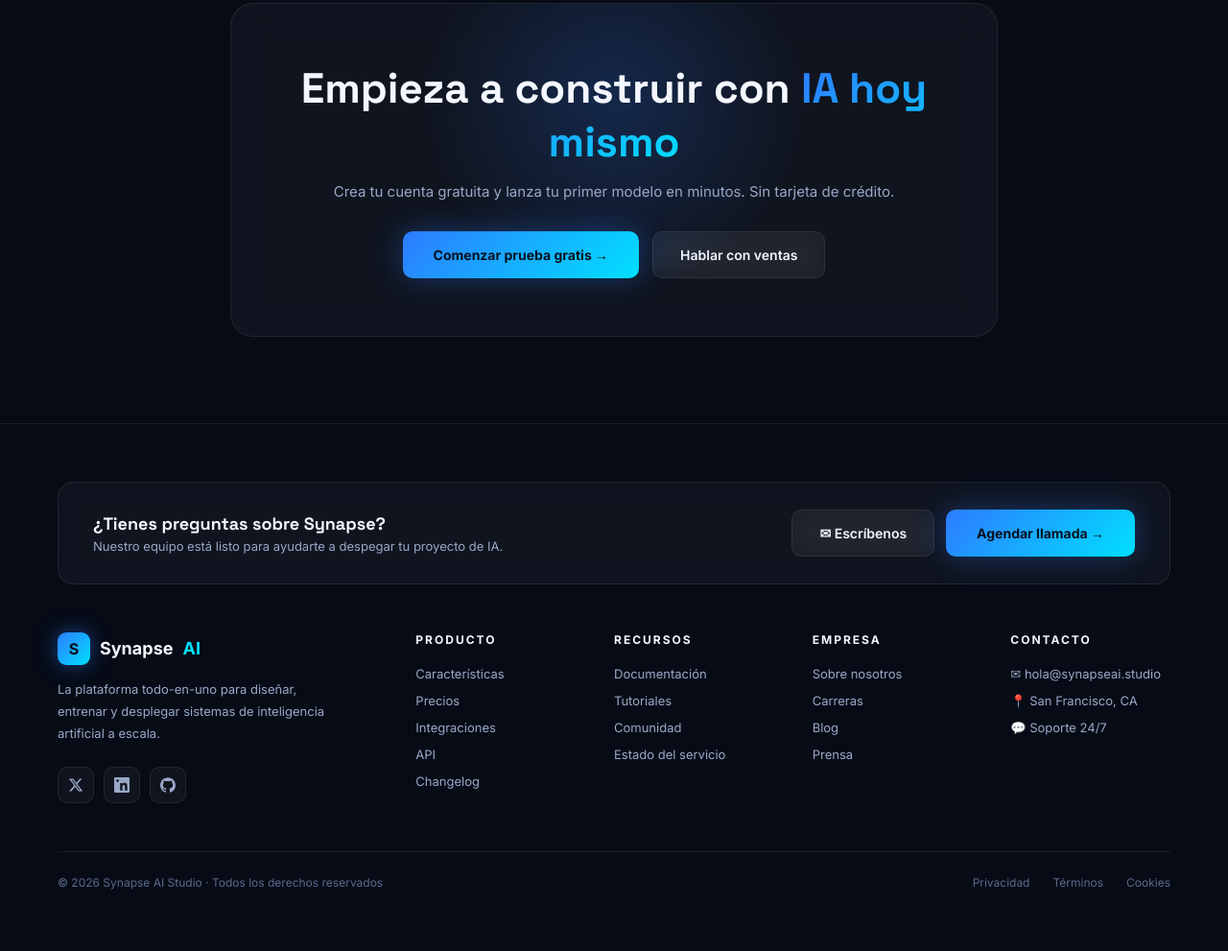
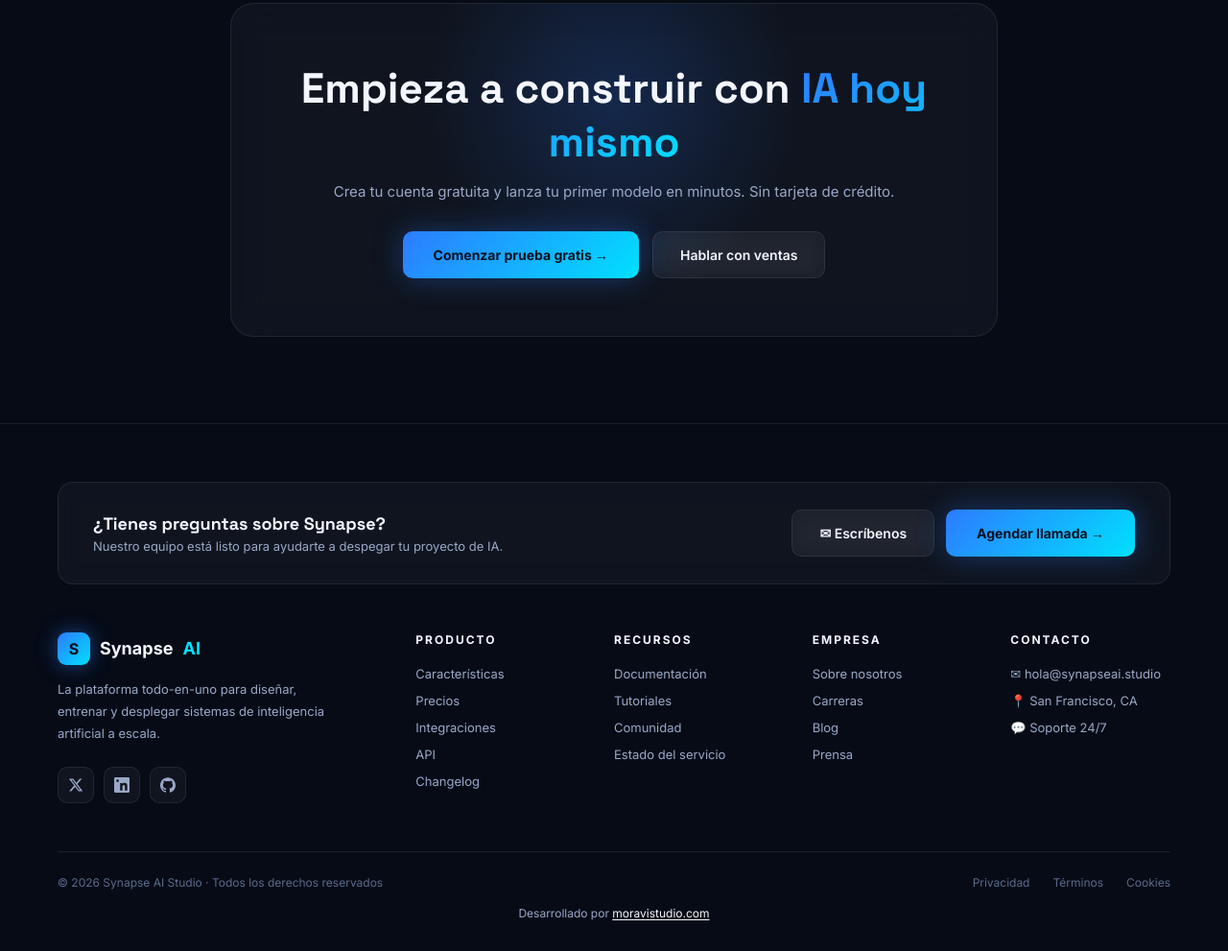
Before and after one commit to moravistudio/Synapse-AI, a plain HTML site: page index.html in a window 1280 px wide. Shown: the part 2748-3739 px from the top of the page at 96% size. Before the commit the page ends 3705 px from the top, so only its background shows below. Drawn offline with Linux system fonts and the light colour scheme.

Commit message:
Firma «Desarrollado por moravistudio.com» al pie de la página
Co-Authored-By: Claude Sonnet 5.5 <noreply@anthropic.com>

```diff
--- a/index.html
+++ b/index.html
@@ -228,7 +228,10 @@
     .nav-mobile a { font-size: 22px; color: var(--text); text-decoration: none; font-weight: 600; }
     .nav-mobile a:hover { color: var(--cian); }
     .nav-mobile-close { position: absolute; top: 24px; right: 28px; font-size: 28px; cursor: pointer; color: var(--text); background: none; border: none; }
-  </style>
+  /* Firma de Moravi Studio (mismo texto que Libraica) */
+.firma-moravi { margin: 16px 0 0; text-align: center; font-size: 12px; line-height: 1.5; color: var(--text2); }
+.firma-moravi a { color: var(--text); text-decoration: underline; text-underline-offset: 2px; }
+</style>
 </head>
 <body>
 
@@ -464,6 +467,7 @@
       <a href="#">Cookies</a>
     </div>
   </div>
+  <p class="firma-moravi">Desarrollado por <a href="https://www.moravistudio.com/" target="_blank" rel="noopener">moravistudio.com</a></p>
 </footer>
 
 <script>
```
